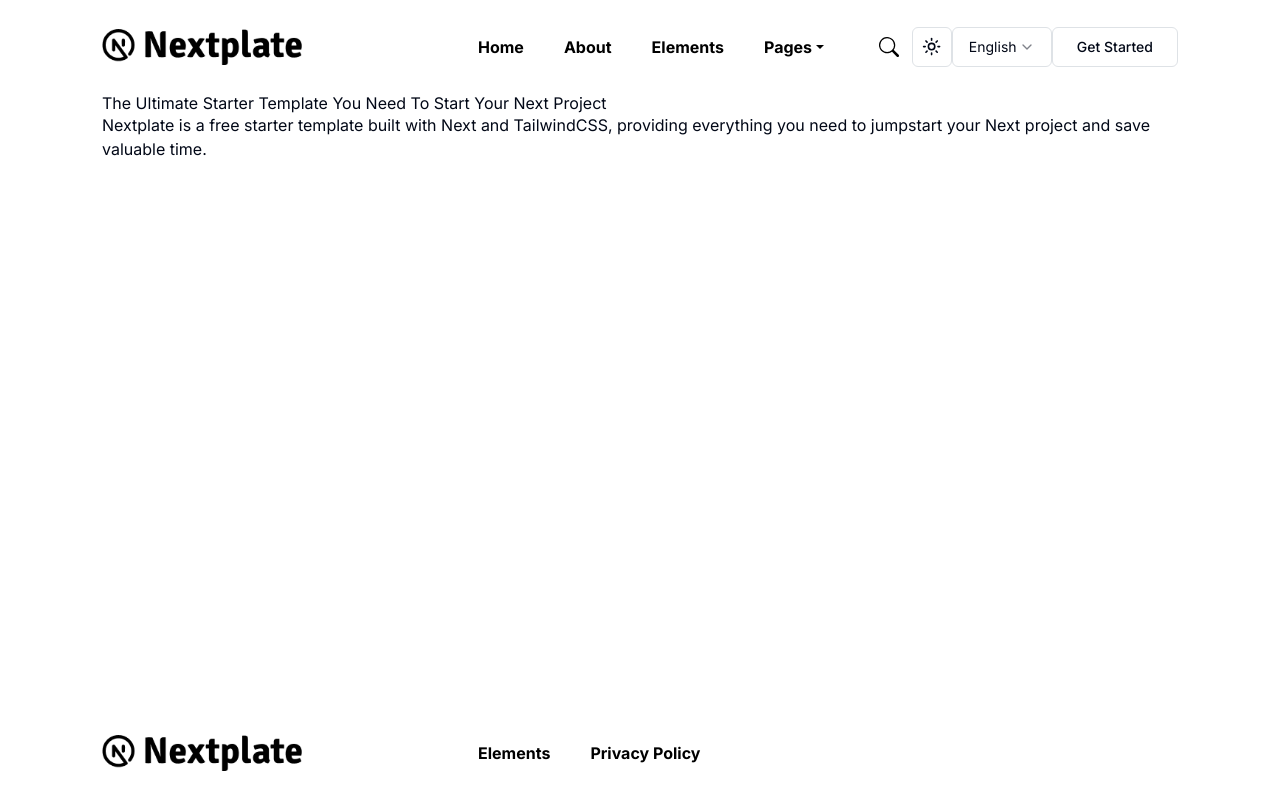
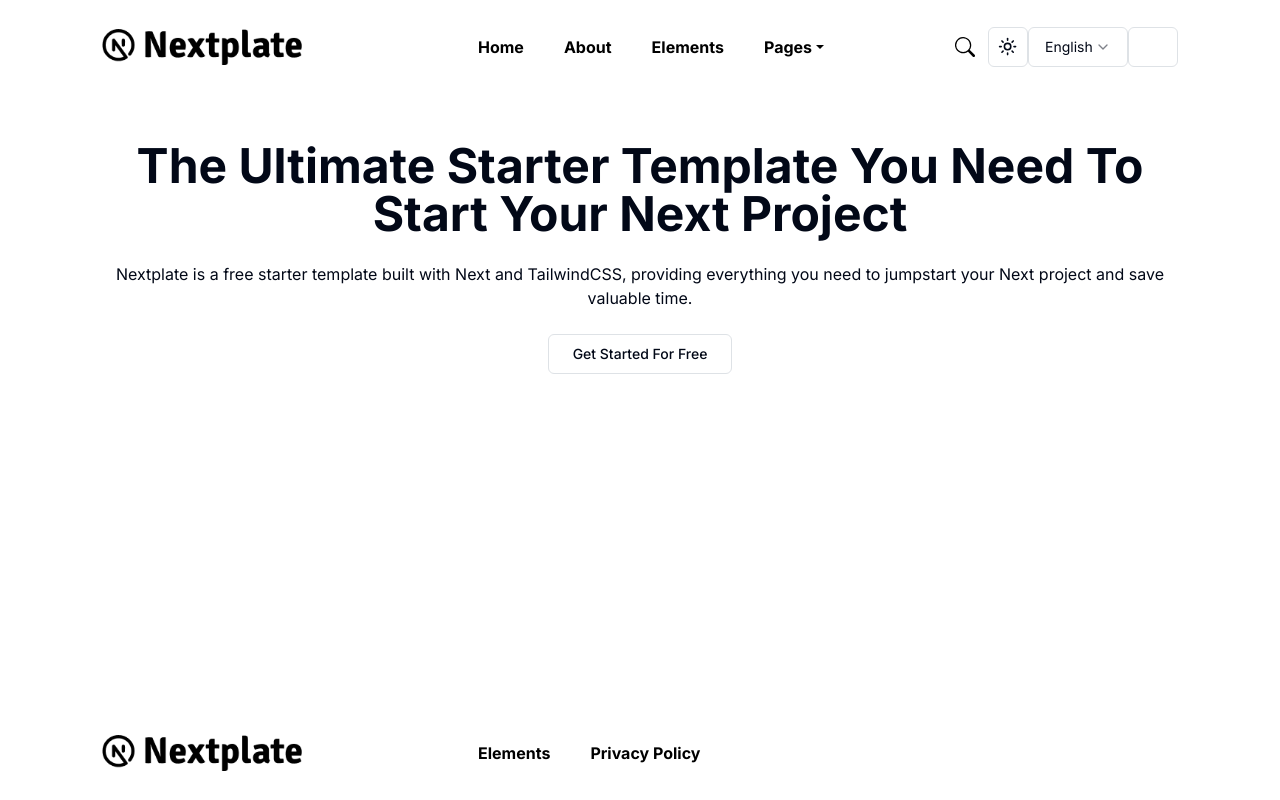
Before and after one commit to ozguraktas5/nextplate_nextjs, a Next.js app: page / in a window 1280 px wide. Built offline with nearby package versions, Linux system fonts and the light colour scheme.

Commit message:
homepage

```diff
--- a/app/page.tsx
+++ b/app/page.tsx
@@ -12,7 +12,7 @@ const HomeLayout: React.FC<HomeLayoutProps> = () => {
   return (
     <>
       <Header />
-      <Container className="flex-grow-1">
+      <Container className="flex-grow-1 max-w-4xl">
         <HomePage />
       </Container>
       <Footer />
--- a/components/ButtonOutline.tsx
+++ b/components/ButtonOutline.tsx
@@ -1,5 +1,5 @@
 import { Button } from "@/components/ui/button";
 
-export function ButtonOutline() {
-  return <Button variant="outline">Get Started</Button>;
+export function ButtonOutline({ text }: any) {
+  return <Button variant="outline">{text}</Button>;
 }
--- a/components/homepage/index.tsx
+++ b/components/homepage/index.tsx
@@ -1,17 +1,24 @@
 "use client";
 
 import React from "react";
-import "../../app/index.scss";
+import { ButtonOutline } from "../ButtonOutline";
 
 const HomePage = () => {
   return (
     <>
-      <h1>The Ultimate Starter Template You Need To Start Your Next Project</h1>
-      <p>
-        Nextplate is a free starter template built with Next and TailwindCSS,
-        providing everything you need to jumpstart your Next project and save
-        valuable time.
-      </p>
+      <div className="flex flex-col gap-4 mt-5 text-center">
+        <h1 className="text-3xl lg:text-5xl font-bold">
+          The Ultimate Starter Template You Need To Start Your Next Project
+        </h1>
+        <p>
+          Nextplate is a free starter template built with Next and TailwindCSS,
+          providing everything you need to jumpstart your Next project and save
+          valuable time.
+        </p>
+        <div className="text-center">
+          <ButtonOutline text="Get Started For Free" />
+        </div>
+      </div>
     </>
   );
 };
```
